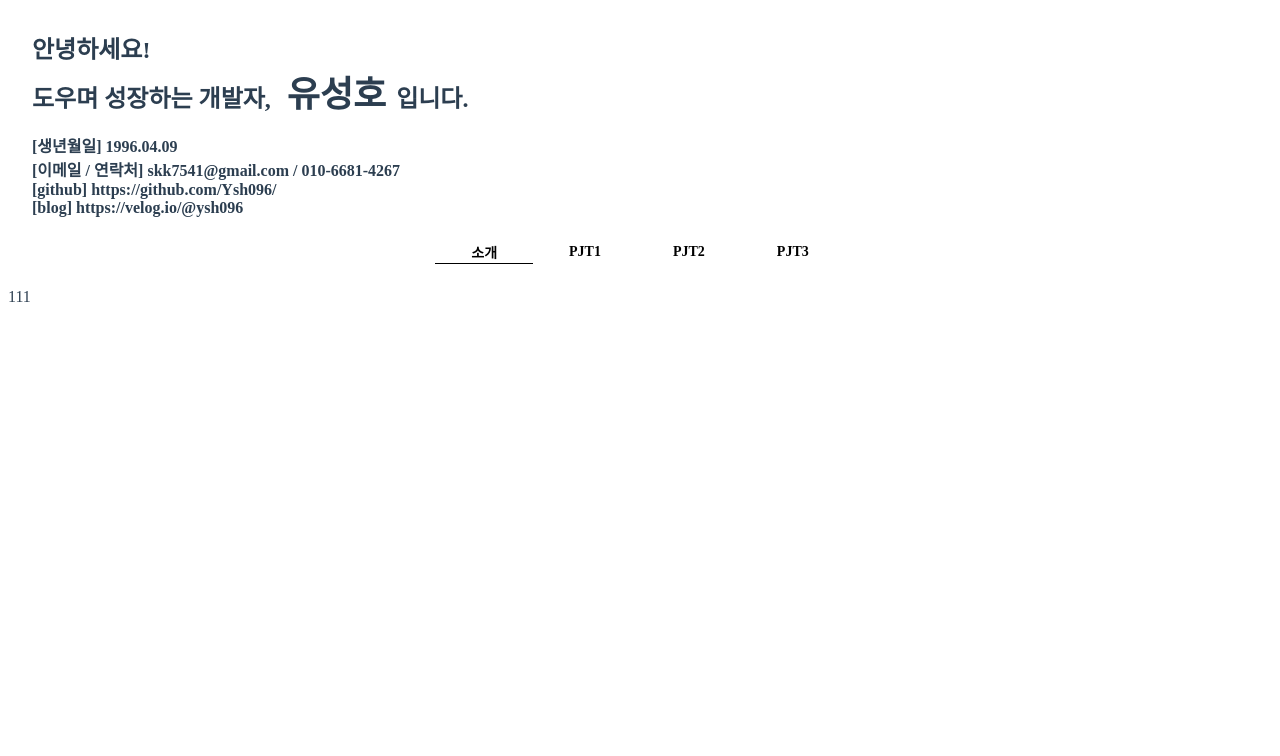
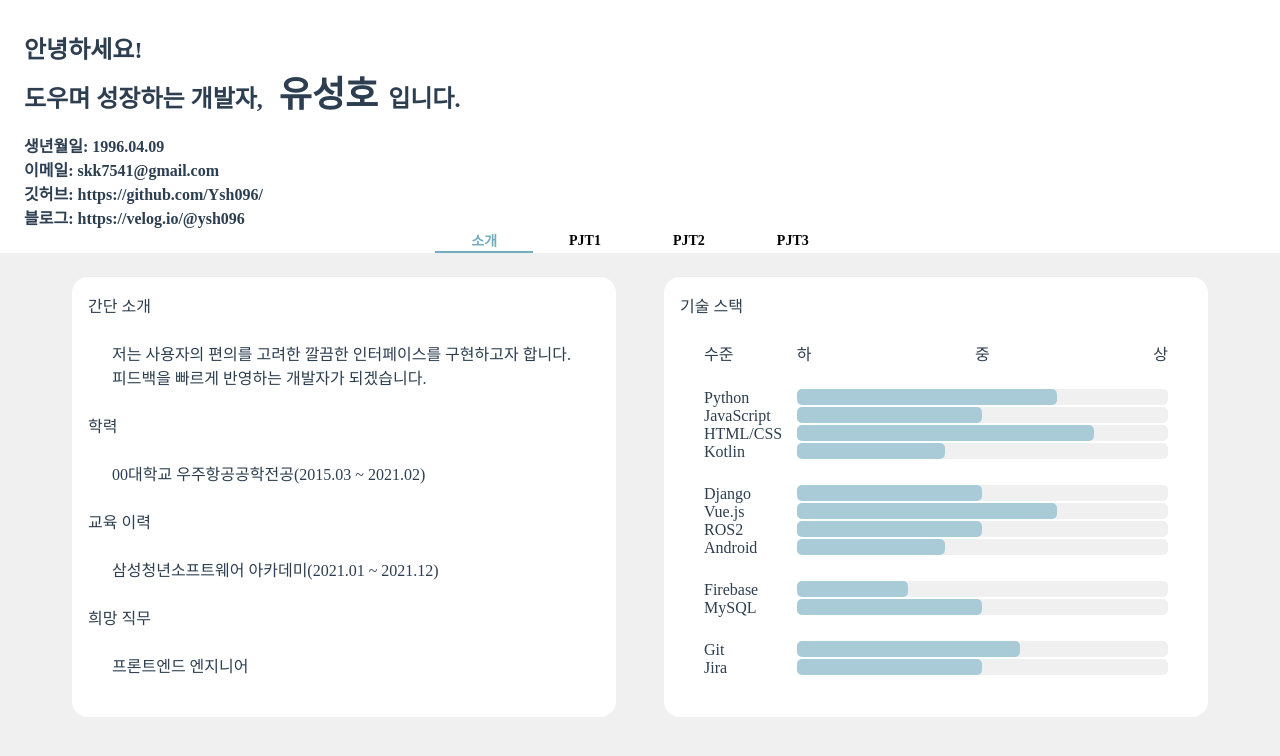
Before and after one commit to Ysh096/vue-devops, a Vue app: page / in a window 1280 px wide. Shown: the top 756 px of the page. Built offline with nearby package versions, Linux system fonts and the light colour scheme; a web font is replaced by a local one.

Commit message:
feat: level progress bar

```diff
--- a/src/App.vue
+++ b/src/App.vue
@@ -8,13 +8,13 @@
           ><span id="closing">입니다.</span>
         </div>
       </div>
-      <div id="birthday">[생년월일] 1996.04.09</div>
+      <div id="birthday">생년월일: 1996.04.09</div>
       <div id="contact">
-        [이메일 / 연락처] skk7541@gmail.com / 010-6681-4267
+        이메일: skk7541@gmail.com
         <br />
-        [github] https://github.com/Ysh096/
+        깃허브: https://github.com/Ysh096/
         <br />
-        [blog] https://velog.io/@ysh096
+        블로그: https://velog.io/@ysh096
       </div>
     </div>
 
@@ -65,17 +65,20 @@ export default {
     // codes for button click effect right after loading
     var btn_num = "btn_" + String(this.currentItem);
     var btn = document.getElementById(btn_num);
-    btn.style.borderBottom = "1px solid black";
+    btn.style.borderBottom = "2px solid #75abbf";
+    btn.style.color = "#75abbf";
   },
   updated() {
     // codes for button click effect
     var btn_num = "btn_" + String(this.currentItem);
     var btn = document.getElementById(btn_num);
-    btn.style.borderBottom = "1px solid black";
+    btn.style.borderBottom = "2px solid #75abbf";
+    btn.style.color = "#75abbf";
 
     var btn_last_num = "btn_" + String(this.lastItem);
     var btn_last = document.getElementById(btn_last_num);
-    btn_last.style.borderBottom = "1px solid white";
+    btn_last.style.borderBottom = "2px solid white";
+    btn_last.style.color = "black";
   },
 };
 </script>
@@ -106,6 +109,14 @@ export default {
   color: #2c3e50;
   margin-top: 30px;
 }
+html {
+  height: 100%;
+}
+body {
+  padding: 0;
+  margin: 0;
+  height: 100%;
+}
 
 #slogun {
   font-size: 24px;
@@ -116,6 +127,7 @@ export default {
 #my_name {
   font-size: 36px;
   font-weight: bold;
+  /* color: #008d62; */
   margin: 10px;
 }
 
@@ -132,7 +144,6 @@ export default {
 
 #tabs {
   display: flex;
-  margin: 24px;
   border-color: black;
   justify-content: center;
 }
@@ -150,6 +161,13 @@ export default {
 
 #tabs > button:hover {
   cursor: pointer;
-  border-bottom: 1px solid black;
+  color: #75abbf;
+}
+
+.tab-content {
+  position: absolute;
+  height: 100vh;
+  width: 100%;
+  background-color: #f0f0f0;
 }
 </style>
--- a/src/components/Introduce.vue
+++ b/src/components/Introduce.vue
@@ -1,11 +1,112 @@
 <template>
-  <div>111</div>
+  <div class="component">
+    <div class="content-box">
+      <div id="self-introduce">간단 소개</div>
+      <div class="introduce-content">
+        저는 사용자의 편의를 고려한 깔끔한 인터페이스를 구현하고자 합니다.
+        <br />
+        피드백을 빠르게 반영하는 개발자가 되겠습니다.
+      </div>
+
+      <div id="graduation">학력</div>
+      <div class="introduce-content">
+        00대학교 우주항공공학전공(2015.03 ~ 2021.02)
+      </div>
+
+      <div id="educations">교육 이력</div>
+      <div class="introduce-content">
+        삼성청년소프트웨어 아카데미(2021.01 ~ 2021.12)
+      </div>
+
+      <div id="job-position">희망 직무</div>
+      <div class="introduce-content">프론트엔드 엔지니어</div>
+    </div>
+    <div class="content-box">
+      <div>기술 스택</div>
+      <div class="compartment">
+        <div class="level-title">
+          <div>수준</div>
+          <div class="level-content">
+            <div>하</div>
+            <div>중</div>
+            <div>상</div>
+          </div>
+        </div>
+      </div>
+      <div class="compartment">
+        <progress-bar v-bind:currentBarName="'Python'" v-bind:childValue="7" />
+        <progress-bar
+          v-bind:currentBarName="'JavaScript'"
+          v-bind:childValue="5"
+        />
+        <progress-bar
+          v-bind:currentBarName="'HTML/CSS'"
+          v-bind:childValue="8"
+        />
+        <progress-bar v-bind:currentBarName="'Kotlin'" v-bind:childValue="4" />
+      </div>
+      <div class="compartment">
+        <progress-bar v-bind:currentBarName="'Django'" v-bind:childValue="5" />
+        <progress-bar v-bind:currentBarName="'Vue.js'" v-bind:childValue="7" />
+        <progress-bar v-bind:currentBarName="'ROS2'" v-bind:childValue="5" />
+        <progress-bar v-bind:currentBarName="'Android'" v-bind:childValue="4" />
+      </div>
+      <div class="compartment">
+        <progress-bar
+          v-bind:currentBarName="'Firebase'"
+          v-bind:childValue="3"
+        />
+        <progress-bar v-bind:currentBarName="'MySQL'" v-bind:childValue="5" />
+      </div>
+      <div class="compartment">
+        <progress-bar v-bind:currentBarName="'Git'" v-bind:childValue="6" />
+        <progress-bar v-bind:currentBarName="'Jira'" v-bind:childValue="5" />
+      </div>
+    </div>
+  </div>
 </template>
 
 <script>
+import ProgressBar from "./ProgressBar.vue";
 export default {
   name: "Introduce",
+  components: {
+    ProgressBar,
+  },
 };
 </script>
 
-<style></style>
+<style>
+.component {
+  display: flex;
+  justify-content: center;
+  margin: 0;
+}
+
+.content-box {
+  background-color: white;
+  border-radius: 16px;
+  width: 40%;
+  margin: 24px;
+  padding: 16px;
+}
+
+.compartment {
+  margin: 24px;
+}
+
+.introduce-content {
+  margin: 24px;
+}
+
+.level-title {
+  display: flex;
+  width: 100%;
+  justify-content: space-between;
+}
+.level-content {
+  display: flex;
+  width: 80%;
+  justify-content: space-between;
+}
+</style>
--- /dev/null
+++ b/src/components/ProgressBar.vue
@@ -0,0 +1,187 @@
+<template>
+  <div class="stack-flex">
+    <div>{{ currentName }}</div>
+    <div class="progress-container">
+      <div v-bind:class="currentLevel"></div>
+    </div>
+  </div>
+</template>
+
+<script>
+export default {
+  props: ["currentBarName", "childValue"],
+  name: "ProgressBar",
+  data: function () {
+    return {
+      currentName: this.currentBarName,
+      currentLevel: "progress-bar" + String(this.childValue),
+    };
+  },
+};
+</script>
+
+<style>
+.stack-flex {
+  display: flex;
+  justify-content: space-between;
+}
+
+.progress-container {
+  position: relative;
+  height: 16px;
+  width: 80%;
+  background-color: #f0f0f0;
+  border-radius: 5px;
+}
+
+.progress-bar1 {
+  position: absolute;
+  height: 16px;
+  border-radius: 5px;
+  background-color: #a9cbd7;
+  animation: progress-animation_1 2s forwards;
+}
+.progress-bar2 {
+  position: absolute;
+  height: 16px;
+  border-radius: 5px;
+  background-color: #a9cbd7;
+  animation: progress-animation_2 2s forwards;
+}
+.progress-bar3 {
+  position: absolute;
+  height: 16px;
+  border-radius: 5px;
+  background-color: #a9cbd7;
+  animation: progress-animation_3 2s forwards;
+}
+.progress-bar4 {
+  position: absolute;
+  height: 16px;
+  border-radius: 5px;
+  background-color: #a9cbd7;
+  animation: progress-animation_4 2s forwards;
+}
+.progress-bar5 {
+  position: absolute;
+  height: 16px;
+  border-radius: 5px;
+  background-color: #a9cbd7;
+  animation: progress-animation_5 2s forwards;
+}
+.progress-bar6 {
+  position: absolute;
+  height: 16px;
+  border-radius: 5px;
+  background-color: #a9cbd7;
+  animation: progress-animation_6 2s forwards;
+}
+.progress-bar7 {
+  position: absolute;
+  height: 16px;
+  border-radius: 5px;
+  background-color: #a9cbd7;
+  animation: progress-animation_7 2s forwards;
+}
+.progress-bar8 {
+  position: absolute;
+  height: 16px;
+  border-radius: 5px;
+  background-color: #a9cbd7;
+  animation: progress-animation_8 2s forwards;
+}
+.progress-bar9 {
+  position: absolute;
+  height: 16px;
+  border-radius: 5px;
+  background-color: #a9cbd7;
+  animation: progress-animation_9 2s forwards;
+}
+.progress-bar10 {
+  position: absolute;
+  height: 16px;
+  border-radius: 5px;
+  background-color: #a9cbd7;
+  animation: progress-animation_10 2s forwards;
+}
+@keyframes progress-animation_1 {
+  0% {
+    width: 0%;
+  }
+  100% {
+    width: 10%;
+  }
+}
+@keyframes progress-animation_2 {
+  0% {
+    width: 0%;
+  }
+  100% {
+    width: 20%;
+  }
+}
+@keyframes progress-animation_3 {
+  0% {
+    width: 0%;
+  }
+  100% {
+    width: 30%;
+  }
+}
+@keyframes progress-animation_4 {
+  0% {
+    width: 0%;
+  }
+  100% {
+    width: 40%;
+  }
+}
+@keyframes progress-animation_5 {
+  0% {
+    width: 0%;
+  }
+  100% {
+    width: 50%;
+  }
+}
+@keyframes progress-animation_6 {
+  0% {
+    width: 0%;
+  }
+  100% {
+    width: 60%;
+  }
+}
+@keyframes progress-animation_7 {
+  0% {
+    width: 0%;
+  }
+  100% {
+    width: 70%;
+  }
+}
+@keyframes progress-animation_8 {
+  0% {
+    width: 0%;
+  }
+  100% {
+    width: 80%;
+  }
+}
+@keyframes progress-animation_9 {
+  0% {
+    width: 0%;
+  }
+  100% {
+    width: 90%;
+  }
+}
+@keyframes progress-animation_10 {
+  0% {
+    width: 0%;
+  }
+  100% {
+    width: 100%;
+  }
+}
+</style>
```
